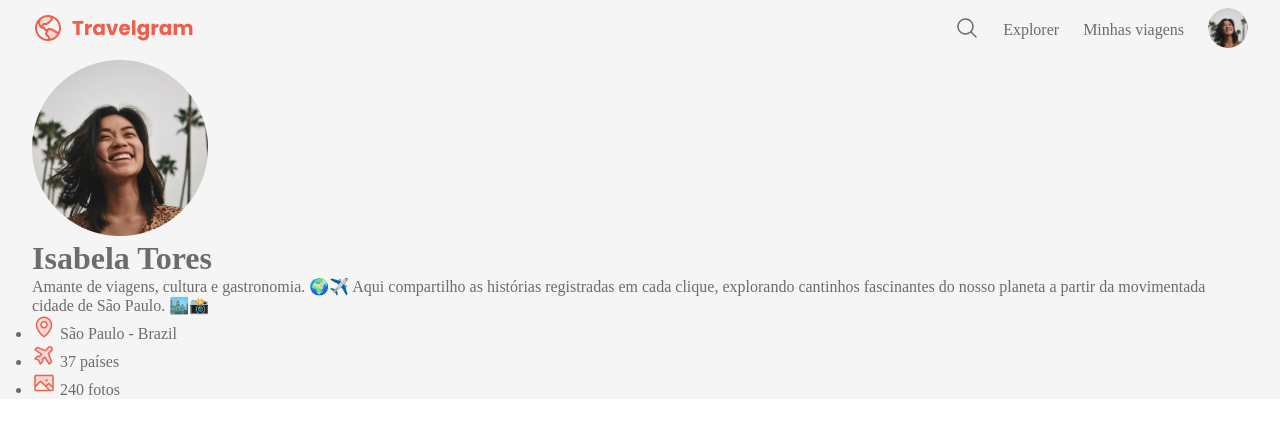
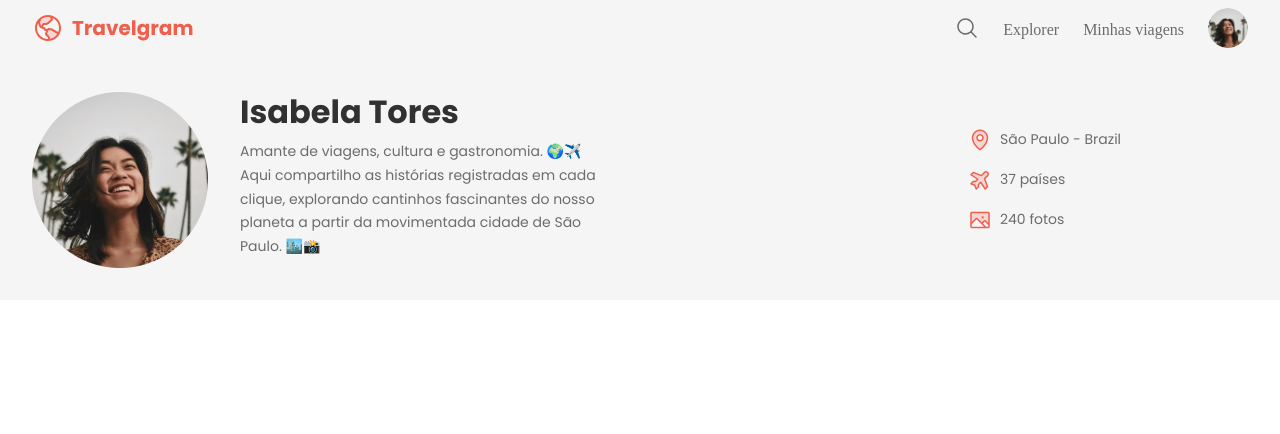
Before and after one commit to Pierre-Reis/Travelgram, a plain HTML site: page index.html in a window 1280 px wide. Drawn offline with Linux system fonts and the light colour scheme.

Commit message:
Done header

```diff
--- a/index.html
+++ b/index.html
@@ -46,7 +46,7 @@
           <div>
             <h1>Isabela Tores</h1>
             <p>
-              Amante de viagens, cultura e gastronomia. 🌍✈️
+              Amante de viagens, cultura e gastronomia. 🌍✈️ <br>
               Aqui compartilho as histórias registradas em cada clique, explorando cantinhos fascinantes do nosso planeta a partir da movimentada cidade de São Paulo. 🏙️📸
             </p>
           </div>
--- a/styles/global.css
+++ b/styles/global.css
@@ -16,8 +16,8 @@
   --font-family: "Poppins", sans-serif;
   --text: 16px/150% var(--font-family);
   --text-lg: bold 32px/125% var(--font-family);
-  --text-md: 14px/175% var(--font-family);
-  --text-sm: 12px/175% var(--font-family);
+  --text-md: 14px/170% var(--font-family);
+  --text-sm: 12px/170% var(--font-family);
 }
 
 body {
--- /dev/null
+++ b/styles/header.css
@@ -0,0 +1,48 @@
+header {
+  padding-block: 32px;
+
+  font: var(--text-md);
+}
+
+header .container {
+  display: flex;
+  justify-content: space-between;
+  align-items: center;
+}
+
+#profile {
+  display: flex;
+  gap: 32px;
+}
+
+#profile img{
+  width: 176px;
+  height: 176px;
+  object-fit: cover;
+}
+
+#profile > div {
+  max-width: 384px;
+}
+
+#profile h1 {
+  font: var(--text-lg);
+  color: var(--text-color-primary);
+  margin-bottom: 8px;
+}
+
+#info {
+  list-style: none;
+
+  display: flex;
+  flex-direction: column;
+  gap: 16px;
+
+  width: 280px;
+}
+
+#info li {
+  display: flex;
+  align-items: center;
+  gap: 8px;
+}
--- a/styles/index.css
+++ b/styles/index.css
@@ -1,2 +1,3 @@
 @import url(global.css);
 @import url(nav.css);
+@import url(header.css);
```
